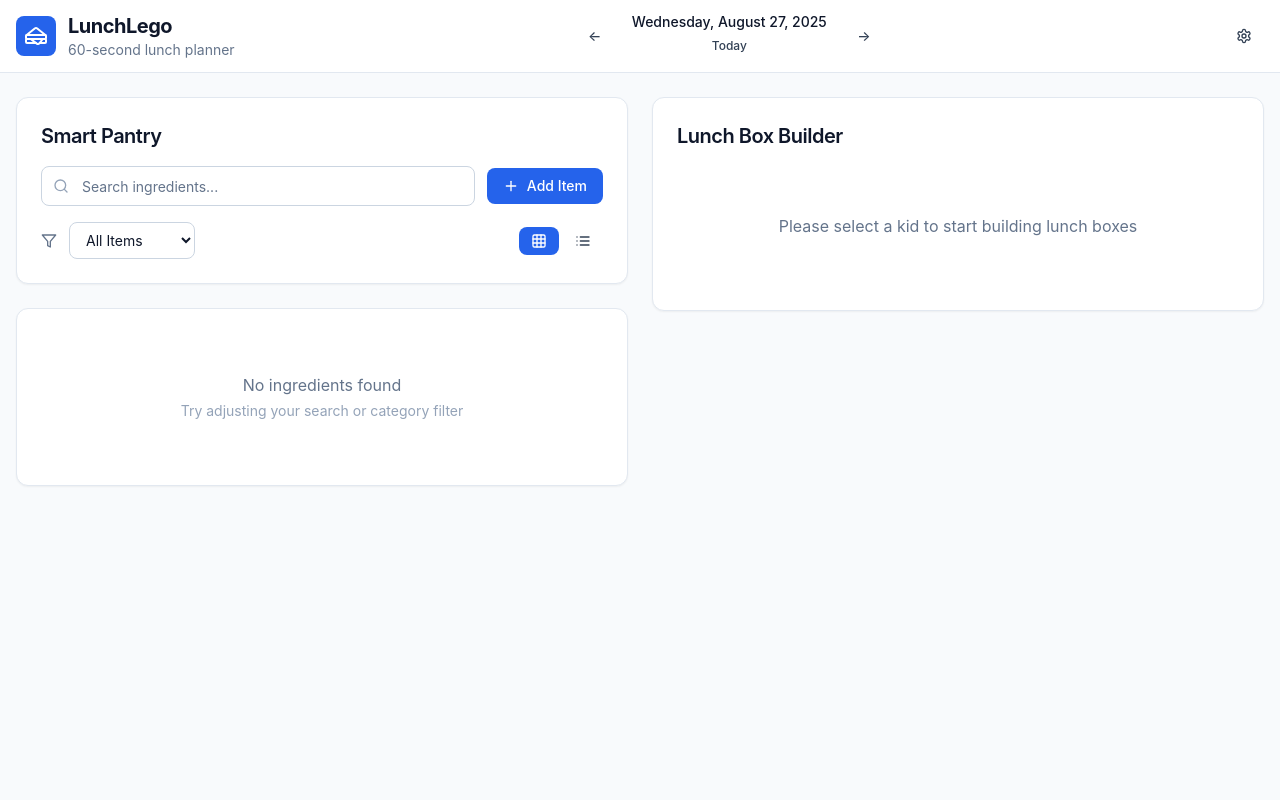
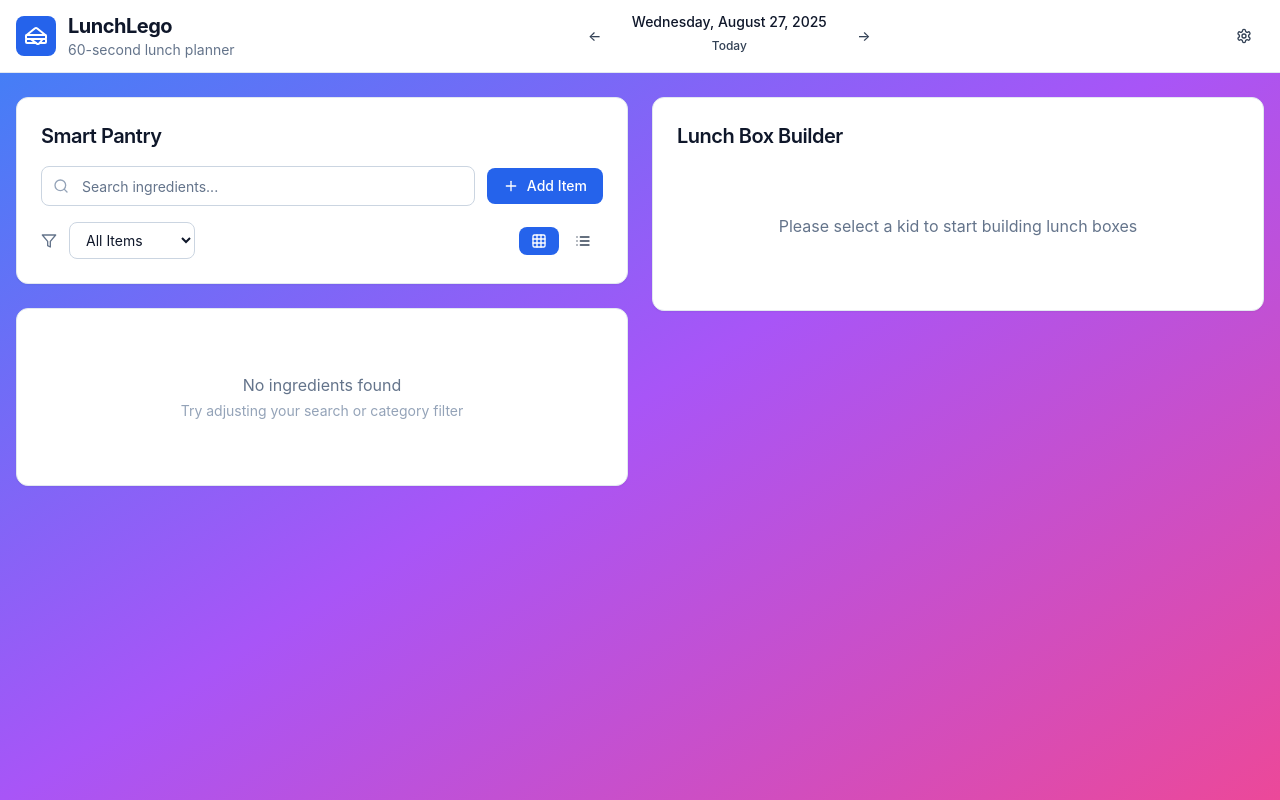
Before and after one commit to Tinytim695/LunchLego, a React (Vite) app: page / in a window 1280 px wide. Built offline with nearby package versions, Linux system fonts and the light colour scheme.

Commit message:
Add modern gradient background to App

```diff
--- a/src/App.tsx
+++ b/src/App.tsx
@@ -161,7 +161,7 @@
   const activeKid = state.kids.find(kid => kid.id === state.activeKidId);
 
   return (
-    <div className="min-h-screen bg-slate-50">
+    <div className="min-h-screen bg-gradient-to-br from-blue-500 via-purple-500 to-pink-500">
       <Header
         currentDate={state.currentDate}
         activeKid={activeKid}
```
